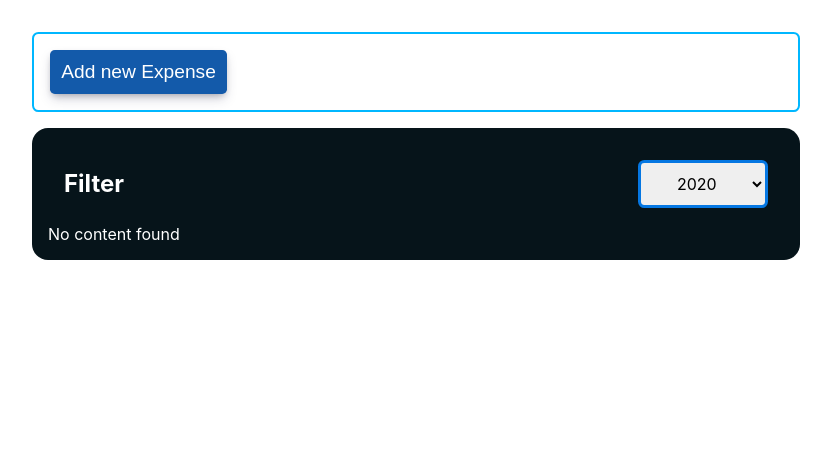
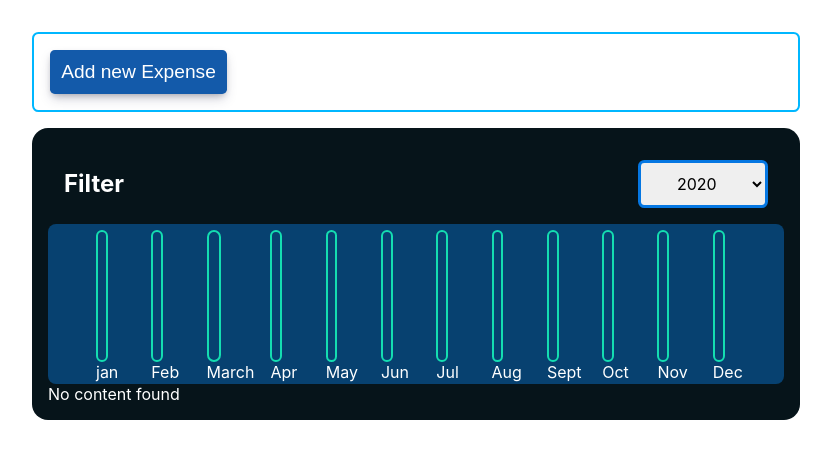
Before and after one commit to Sidiik/React-Refresher-expenses-app, a React (Create React App) app: page / in a window 1280 px wide. Shown: the top 458 px of the page, without its empty margins (224-1055 px from the left). Built offline with nearby package versions, Linux system fonts and the light colour scheme.

Commit message:
completed

```diff
--- /dev/null
+++ b/src/components/Chart/Chart.css
@@ -0,0 +1,9 @@
+.chart {
+  padding: 0.4rem 2rem;
+  background: rgb(7, 65, 112);
+  border-radius: 0.5rem;
+  width: 100%;
+  height: 10rem;
+  display: flex;
+  justify-content: space-between;
+}
--- /dev/null
+++ b/src/components/Chart/Chart.js
@@ -0,0 +1,22 @@
+import React from "react";
+import ChartBar from "./ChartBar";
+import "./Chart.css";
+
+function Chart(props) {
+  const dataPointValues = props.dataPoints.map((dataPoint) => dataPoint.value);
+  const totalMaxValue = Math.max(...dataPointValues);
+  return (
+    <div className="chart">
+      {props.dataPoints.map((dataPoint) => (
+        <ChartBar
+          label={dataPoint.label}
+          value={dataPoint.value}
+          maxValue={totalMaxValue}
+          key={dataPoint.label}
+        />
+      ))}
+    </div>
+  );
+}
+
+export default Chart;
--- /dev/null
+++ b/src/components/Chart/ChartBar.css
@@ -0,0 +1,23 @@
+.chartbar-inner {
+  border: 2px solid rgb(20, 221, 177);
+  height: 90%;
+  display: flex;
+  justify-content: flex-end;
+  flex-direction: column;
+  border-radius: 0.5rem;
+  width: 30%;
+}
+.chartbar-fill {
+  background-color: white;
+  transition: all 0.3s ease;
+  border-radius: 0.3rem;
+  width: 100%;
+}
+.chartbar-wrapper {
+  height: 100%;
+  width: 100%;
+  margin-left: 1rem;
+}
+.lable {
+  text-align: left;
+}
--- /dev/null
+++ b/src/components/Chart/ChartBar.jsx
@@ -0,0 +1,20 @@
+import React from "react";
+import "./ChartBar.css";
+
+function ChartBar(props) {
+  let barHeight = "0%";
+  if (props.maxValue > 0) {
+    barHeight = Math.round((props.value / props.maxValue) * 100) + "%";
+  }
+
+  return (
+    <div className="chartbar-wrapper">
+      <div className="chartbar-inner">
+        <div className="chartbar-fill" style={{ height: barHeight }}></div>
+      </div>
+      <div className="lable">{props.label}</div>
+    </div>
+  );
+}
+
+export default ChartBar;
--- /dev/null
+++ b/src/components/Chart/ExpenseChart.js
@@ -0,0 +1,32 @@
+import React from "react";
+import Chart from "./Chart";
+
+function ExpenseChart(props) {
+  const chartDataPoints = [
+    { label: "jan", value: 0 },
+    { label: "Feb", value: 0 },
+    { label: "March", value: 0 },
+    { label: "Apr", value: 0 },
+    { label: "May", value: 0 },
+    { label: "Jun", value: 0 },
+    { label: "Jul", value: 0 },
+    { label: "Aug", value: 0 },
+    { label: "Sept", value: 0 },
+    { label: "Oct", value: 0 },
+    { label: "Nov", value: 0 },
+    { label: "Dec", value: 0 },
+  ];
+
+  for (const expense of props.expenses) {
+    const monthExpense = expense.date.getMonth();
+    chartDataPoints[monthExpense].value += expense.price;
+  }
+
+  return (
+    <div className="expensechart">
+      <Chart dataPoints={chartDataPoints} />
+    </div>
+  );
+}
+
+export default ExpenseChart;
--- a/src/components/Expenses/Expenses.jsx
+++ b/src/components/Expenses/Expenses.jsx
@@ -3,6 +3,9 @@ import ExpenseItem from "../Expenses/ExpenseItem";
 import "./Expenses.css";
 import ExpenseFilter from "../ExpenseFilter/ExpenseFilter";
 import { useState } from "react/cjs/react.development";
+import ChartBar from "../Chart/ChartBar";
+import Chart from "../Chart/Chart";
+import ExpenseChart from "../Chart/ExpenseChart";
 function Expenses(props) {
   const { expenses } = props;
   const [selectedYear, setSelectedYear] = useState("2020");
@@ -42,6 +45,7 @@ function Expenses(props) {
             onSelectedYear={filterExpenses}
           />
         </div>
+        <ExpenseChart expenses={filteredExpenses} />
         {expenseContent}
       </div>
     </Card>
```
